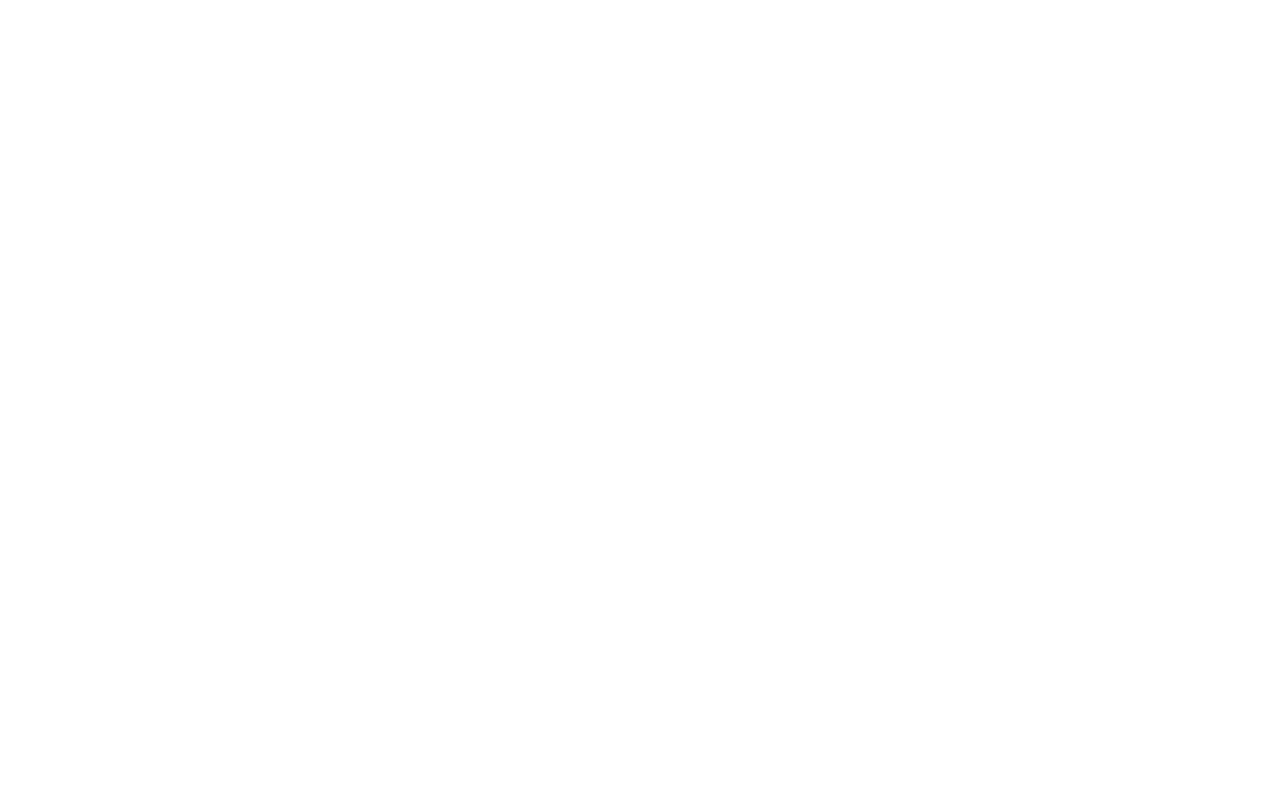
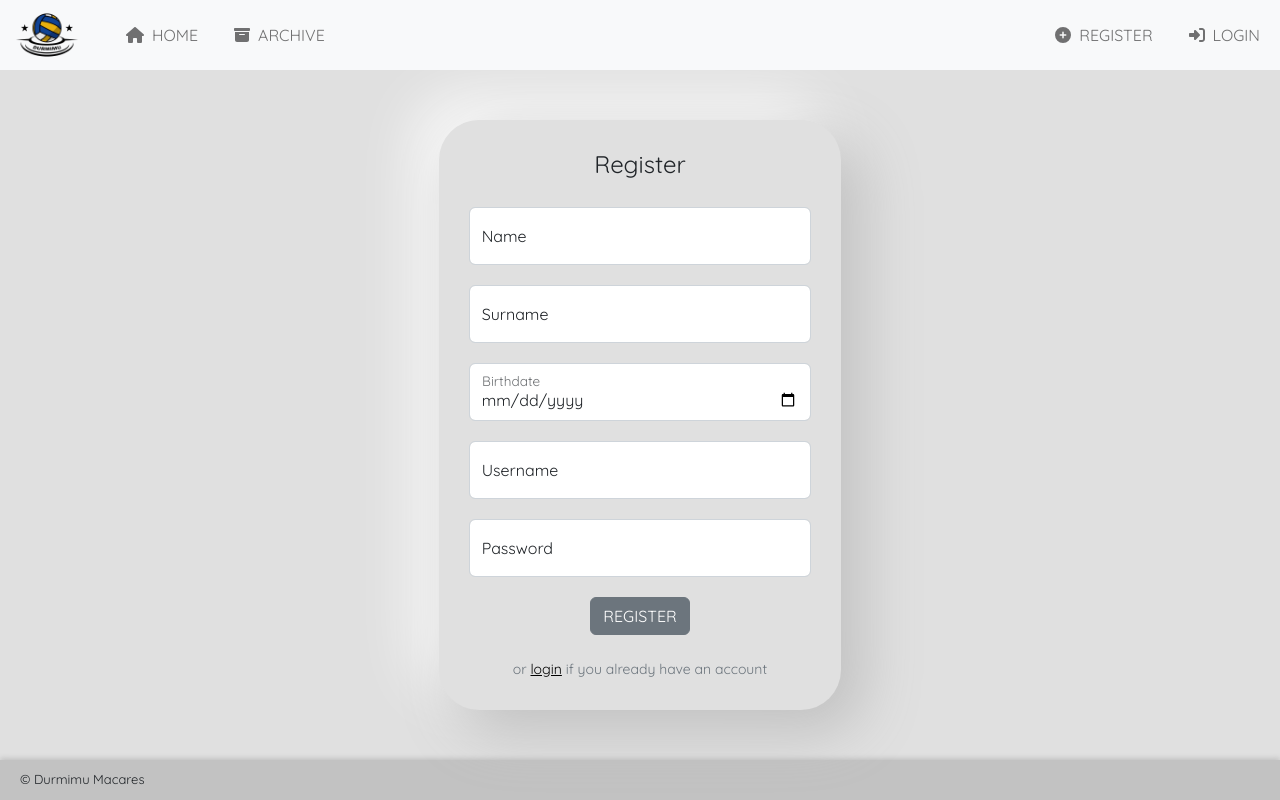
Before and after one commit to BCPTe/DurmimuClient, a React (Create React App) app: page /register in a window 1280 px wide. Built offline with nearby package versions, Linux system fonts and the light colour scheme.

Commit message:
created registration page

```diff
--- a/src/App.css
+++ b/src/App.css
@@ -10,5 +10,5 @@
 }
 
 .App {
-  height: 100vh;
+  height: 100dvh;
 }
--- a/src/App.js
+++ b/src/App.js
@@ -6,6 +6,7 @@
 import Archive from './components/Archive/Archive';
 import Profile from './components/Profile/Profile';
 import Login from './components/Profile/Login/Login';
+import Register from './components/Profile/Register/Register';
 
 function App() {
 
@@ -16,6 +17,7 @@
 					<Route path='/' element={<Home />} />
 					<Route path='/archive' element={<Archive />} />
 					<Route path='/login' element={<Login />} />
+					<Route path='/register' element={<Register />} />
 					<Route path='/profile' element={<Profile />} />
 				</Route>
 			</Routes>
--- a/src/components/Footer/Footer.css
+++ b/src/components/Footer/Footer.css
@@ -1,10 +1,11 @@
 .footer {
 	width: 100%;
-	height: 50px;
+	height: 40px;
 	padding-inline: 20px;
 	display: flex;
 	align-items: center;
 	--bs-gutter-x: 0;
 	background: #c2c2c2;
 	box-shadow: 0 -2px 5px #c2c2c2;
+	font-size: small;
 }
--- a/src/components/Footer/Footer.js
+++ b/src/components/Footer/Footer.js
@@ -6,7 +6,7 @@
 	return (
 		<Row className='footer'>
 			<Col>
-				<span>&copy; BCPTe</span>
+				<span>&copy; Durmimu Macares</span>
 			</Col>
 		</Row>
 	)
--- a/src/components/Header/Header.js
+++ b/src/components/Header/Header.js
@@ -4,10 +4,11 @@
 import "../../style/buttons.css";
 import logo_black from '../../assets/logo/logo_black.png';
 import { FontAwesomeIcon } from "@fortawesome/react-fontawesome";
-import { faBoxArchive, faHouse, faUser, faRightFromBracket, faRightToBracket } from "@fortawesome/free-solid-svg-icons";
+import { faBoxArchive, faHouse, faUser, faRightFromBracket, faRightToBracket, faCirclePlus } from "@fortawesome/free-solid-svg-icons";
 
 function Header() {
 	const [isLogged, setIsLogged] = useState(false)
+	const [name, setName] = useState("CHRISTIAN")
 
 	return(
 		<Navbar bg="light" expand="lg">
@@ -28,9 +29,9 @@
 					</Nav.Link>
 				</Nav>
 				<Nav>
-					<Nav.Link href="profile">
-						<FontAwesomeIcon icon={faUser} />
-						<span className="label">CHRISTIAN</span>
+					<Nav.Link href={isLogged ? "/profile" : "/register"}>
+						<FontAwesomeIcon icon={isLogged ? faUser : faCirclePlus} />
+						<span className="label">{isLogged ? {name} : "REGISTER"}</span>
 					</Nav.Link>
 					<Nav.Link href={isLogged ? "/logout" : "/login"}>
 						<FontAwesomeIcon icon={isLogged ? faRightFromBracket : faRightToBracket} />
--- a/src/components/Layout.css
+++ b/src/components/Layout.css
@@ -1,6 +1,6 @@
 .body {
 	width: 100%;
-	height: calc(100% - 120px);
+	height: calc(100% - 110px);
 	display: flex;
 	flex-direction: column;
 	align-items: center;
--- a/src/components/Match/Match.css
+++ b/src/components/Match/Match.css
@@ -23,7 +23,7 @@
 	align-items: center;
 	justify-content: center;
 	gap: 10px;
-	border-radius: 50px;
+	border-radius: 40px;
 	box-shadow: 15px 0 10px -10px #bebebe;
 }
 
@@ -33,6 +33,7 @@
 }
 
 .motivational {
+	height: 100%;
 	display: flex;
 	align-items: center;
 	justify-content: center;
@@ -40,10 +41,14 @@
 
 @media screen and (max-width: 768px) {
 	.match {
+		height: 50%;
 		flex-direction: column;
 	}
 	.info {
-		height: unset;
+		height: 50%;
 		box-shadow: 0 15px 10px -10px #bebebe;
 	}
+	.motivational {
+		height: 50%;
+	}
 }
--- a/src/components/Profile/Login/Login.js
+++ b/src/components/Profile/Login/Login.js
@@ -1,6 +1,6 @@
 import React, { useState } from 'react'
 import { Row, Form, Col, Button, FloatingLabel } from 'react-bootstrap'
-import './Login.css'
+import '../Profile.css'
 
 const Login = () => {
 	/*STATES*/
@@ -17,17 +17,18 @@
 	}
 
 	return (
-		<Row className='login-form-container'>
+		<Row className='profile-form-container'>
 			<Col xs={8} md={6} lg={4}>
-				<Form onSubmit={handleLogin} className="login-form">
-					{/* <h4 className='text-center'>LOGIN</h4> */}
+				<Form onSubmit={handleLogin} className="profile-form">
+					<h4>Login</h4>
 					<FloatingLabel className="username-group" controlId="floatingUsername" label="Username">
-						<Form.Control type='username' placeholder="Username" onChange={(e) => setUsername(e.target.value)} />
+						<Form.Control type='username' placeholder="Username" onChange={(e) => setUsername(e.target.value)} required />
 					</FloatingLabel>
 					<FloatingLabel className="password-group" controlId="floatingPassword" label="Password">
-						<Form.Control type='password' placeholder="Password" onChange={(e) => setPassword(e.target.value)} />
+						<Form.Control type='password' placeholder="Password" onChange={(e) => setPassword(e.target.value)} required />
 					</FloatingLabel>
-					<Button variant="secondary" type="submit">Login</Button>
+					<Button variant="secondary" type="submit">LOGIN</Button>
+					<Form.Text>or <a href='/register'>register</a> if you don't have an account yet</Form.Text>
 				</Form>
 			</Col>
 		</Row>
--- a/src/components/Profile/Profile.css
+++ b/src/components/Profile/Profile.css
@@ -0,0 +1,33 @@
+.profile-form-container {
+	width: 100%;
+	height: 100%;
+	justify-content: center;
+	align-items: center;
+}
+
+.profile-form {
+	display: flex;
+	flex-direction: column;
+	align-items: center;
+	gap: 20px;
+	padding: 30px;
+	border-radius: 40px;
+	background: #e0e0e0;
+	box-shadow: 20px 20px 60px #bebebe, -20px -20px 60px #ffffff;
+}
+
+.name-group,
+.surname-group,
+.birthdate-group,
+.username-group,
+.password-group {
+	width: 100%;
+}
+
+a {
+	color: #000;
+
+}
+a:hover, a:focus, a:active {
+	color: var(--bs-btn-bg);
+}
--- /dev/null
+++ b/src/components/Profile/Register/Register.js
@@ -0,0 +1,50 @@
+import React, { useState } from 'react'
+import { Row, Form, Col, Button, FloatingLabel } from 'react-bootstrap'
+import '../Profile.css'
+
+const Register = () => {
+	const [name, setName] = useState("")
+	const [surname, setSurname] = useState("")
+	const [username, setUsername] = useState("")
+	const [password, setPassword] = useState("")
+
+	const handleRegister = (e) => {
+		e.preventDefault();
+		let payload = JSON.stringify({
+			name: name,
+			surname: surname,
+			username: username,
+			password: password
+		})
+		console.log("submitted:", payload);
+	}
+
+	return (
+		<Row className='profile-form-container'>
+			<Col xs={8} md={6} lg={4}>
+				<Form onSubmit={handleRegister} className="profile-form">
+					<h4>Register</h4>
+					<FloatingLabel className="name-group" controlId="floatingName" label="Name">
+						<Form.Control type='text' placeholder="Name" onChange={(e) => setName(e.target.value)} required />
+					</FloatingLabel>
+					<FloatingLabel className="surname-group" controlId="floatingSurname" label="Surname">
+						<Form.Control type='text' placeholder="Surname" onChange={(e) => setSurname(e.target.value)} required />
+					</FloatingLabel>
+					<FloatingLabel className="birthdate-group" controlId="floatingDate" label="Birthdate">
+						<Form.Control type='date' placeholder="Birthdate" onChange={(e) => setSurname(e.target.value)} required />
+					</FloatingLabel>
+					<FloatingLabel className="username-group" controlId="floatingUsername" label="Username">
+						<Form.Control type='text' placeholder="Username" onChange={(e) => setUsername(e.target.value)} required />
+					</FloatingLabel>
+					<FloatingLabel className="password-group" controlId="floatingPassword" label="Password">
+						<Form.Control type='password' placeholder="Password" onChange={(e) => setPassword(e.target.value)} required />
+					</FloatingLabel>
+					<Button variant="secondary" type="submit">REGISTER</Button>
+					<Form.Text>or <a href='/login'>login</a> if you already have an account</Form.Text>
+				</Form>
+			</Col>
+		</Row>
+	)
+}
+
+export default Register
```
Also changed, not shown: src/components/Profile/Register/Register.css (added).
